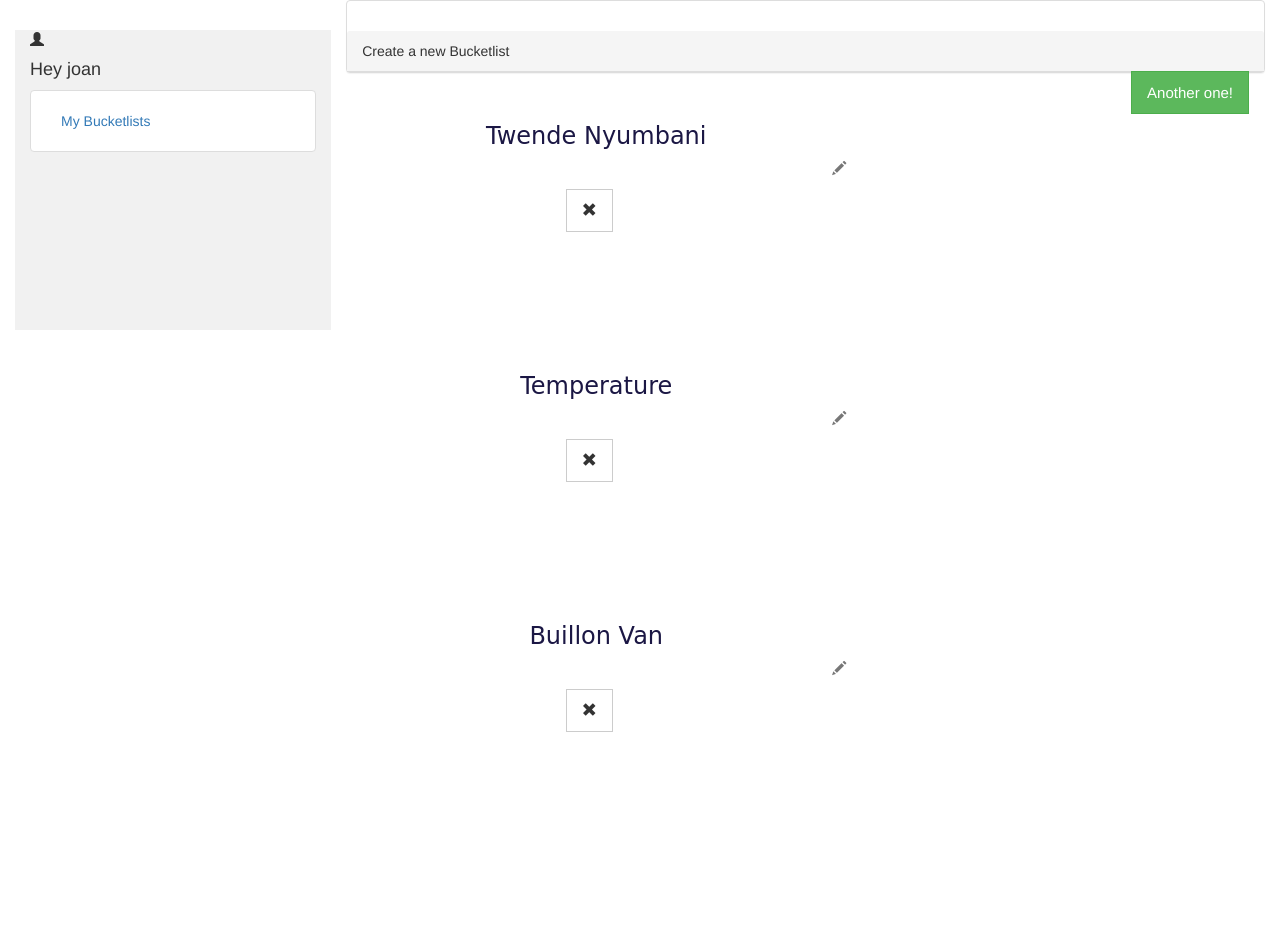
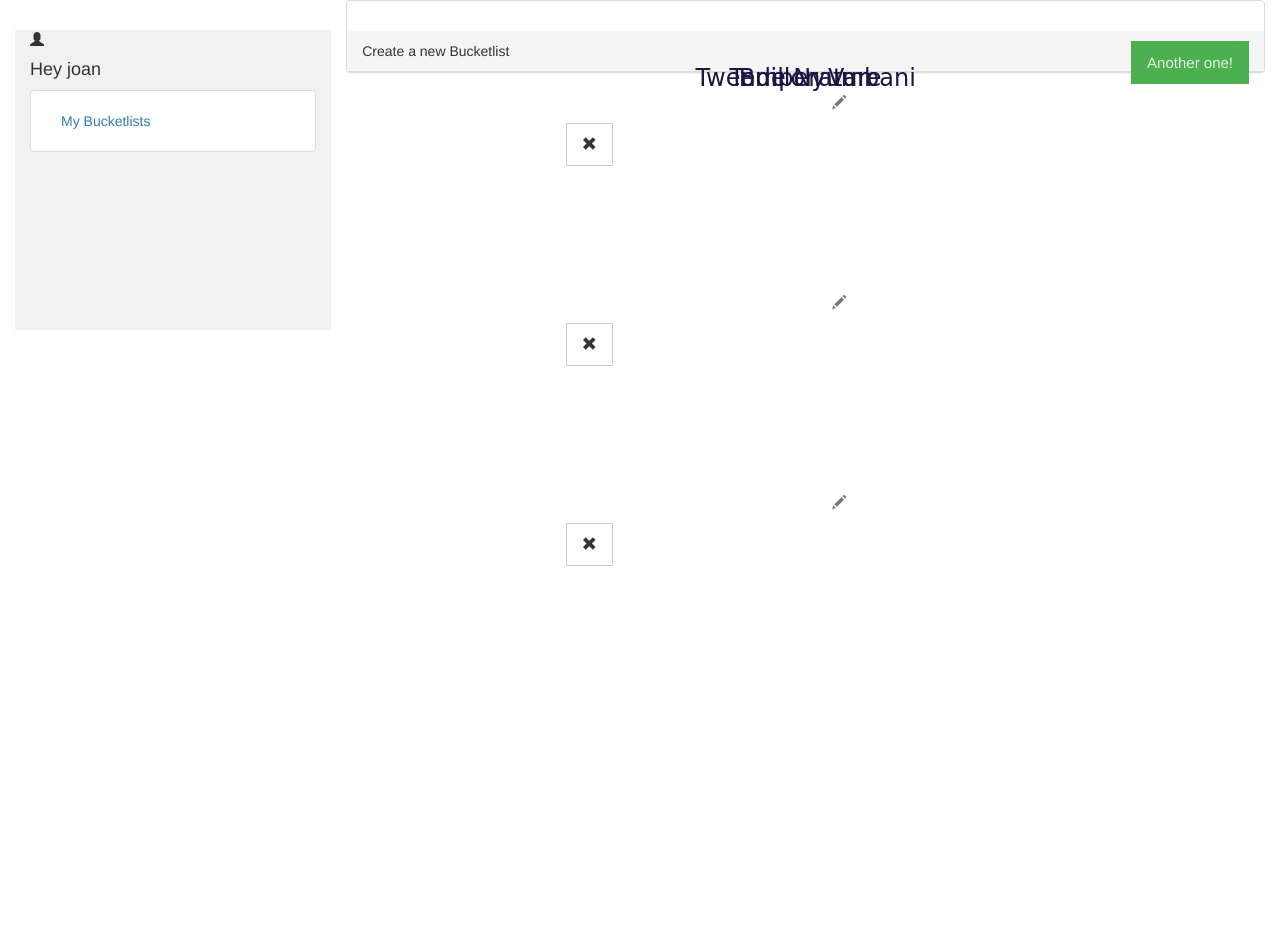
Before and after one commit to JoanNgatia/Just-Do-It, a Django app: page /bucketlists/ in a window 1280 px wide. Shown: the top 931 px of the page. Run offline with Django 3.2, Linux system fonts and the light colour scheme; a user stored in the database is signed in; data comes from the database, SQL or seed files in the repository; parts of the project's set-up code (start-up, migrations or seed data) failed here and were passed over; some libraries are stand-ins or nearby versions.

Commit message:
[Chore] Restyle new features on UI

```diff
--- a/bucketlist/static/css/bucketlist.css
+++ b/bucketlist/static/css/bucketlist.css
@@ -18,7 +18,9 @@ body {
     background-repeat: no-repeat;
     background-size: cover;
 }
+/*End of static styling*/
 
+/*Dashboard specific styling*/
 .btn {
     font-size: 15px;
     font-weight: normal;
@@ -51,7 +53,9 @@ label {
     margin: 0;
     line-height: 1.42857143;
 }
+/*End of dashboard styling*/
 
+/*All bucketlists view styling*/
 h4.title {
   text-align: center;
 }
@@ -81,6 +85,14 @@ a.btn.btn-md {
     height: 200px;
 }
 
+.card .card-content {
+    position: absolute;
+    top: 15px;
+    bottom: 0;
+    left: 0;
+    right: 0;
+}
+
 h5, h6 {
     font-family: cursive;
     text-align: center;
@@ -93,7 +105,19 @@ a.btn-small {
     margin-left: 100px;
 }
 
+.btn-success:not(.btn-link):not(.btn-flat) {
+    margin-top: 0px;
+    background-color: #4caf50;
+    color: rgba(255,255,255,.84);
+}
+
 .panel-heading {
     margin-top: 30px;
     margin-bottom: auto;
 }
+
+.fa {
+    margin-top: 80px;
+    display: inline-block;
+}
+/*End of all bucketlists view*/
```
